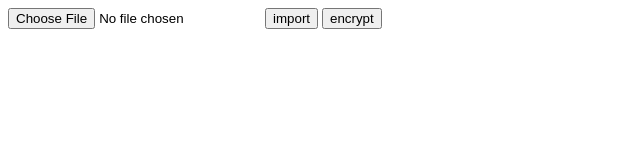
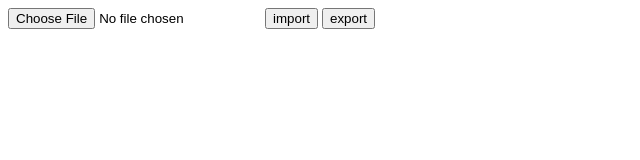
Before and after one commit to Fatzzke/fatzzke.github.io, a plain HTML site: page index.html in a window 1280 px wide. Shown: the full height of the page, 0-640 px from the left. Drawn offline with Linux system fonts and the light colour scheme.

Commit message:
Add files via upload

```diff
--- a/index.html
+++ b/index.html
@@ -32,7 +32,7 @@
         <input id="file" type="file" />
 
         <button onclick="importFile(editor)">import</button>
-        <button onclick="exportFile(editor)">encrypt</button>
+        <button onclick="exportFile(editor)">export</button>
         <a download="saveFile" id="download" href="" style="display: none;"></a>
         <div id="jsoneditor" style="width: 100%; height: calc(100% - 24px);"></div>
     </div>
```
